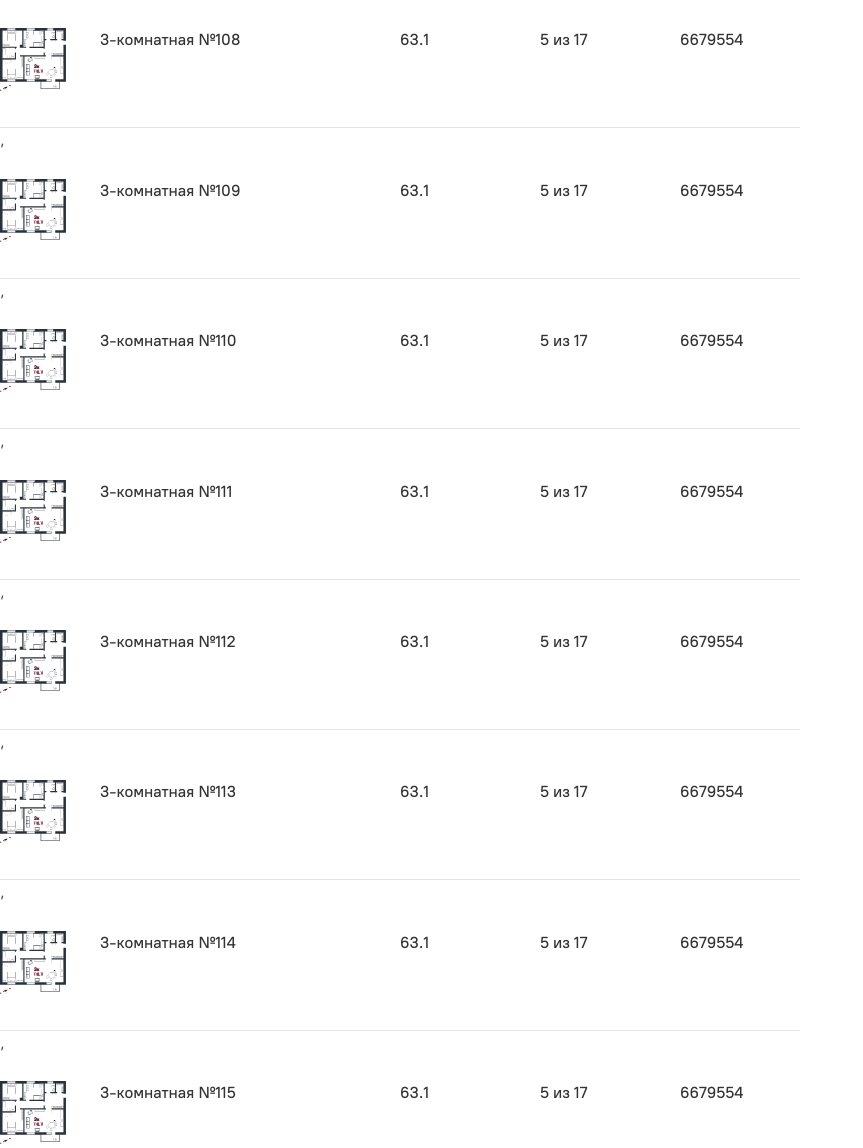
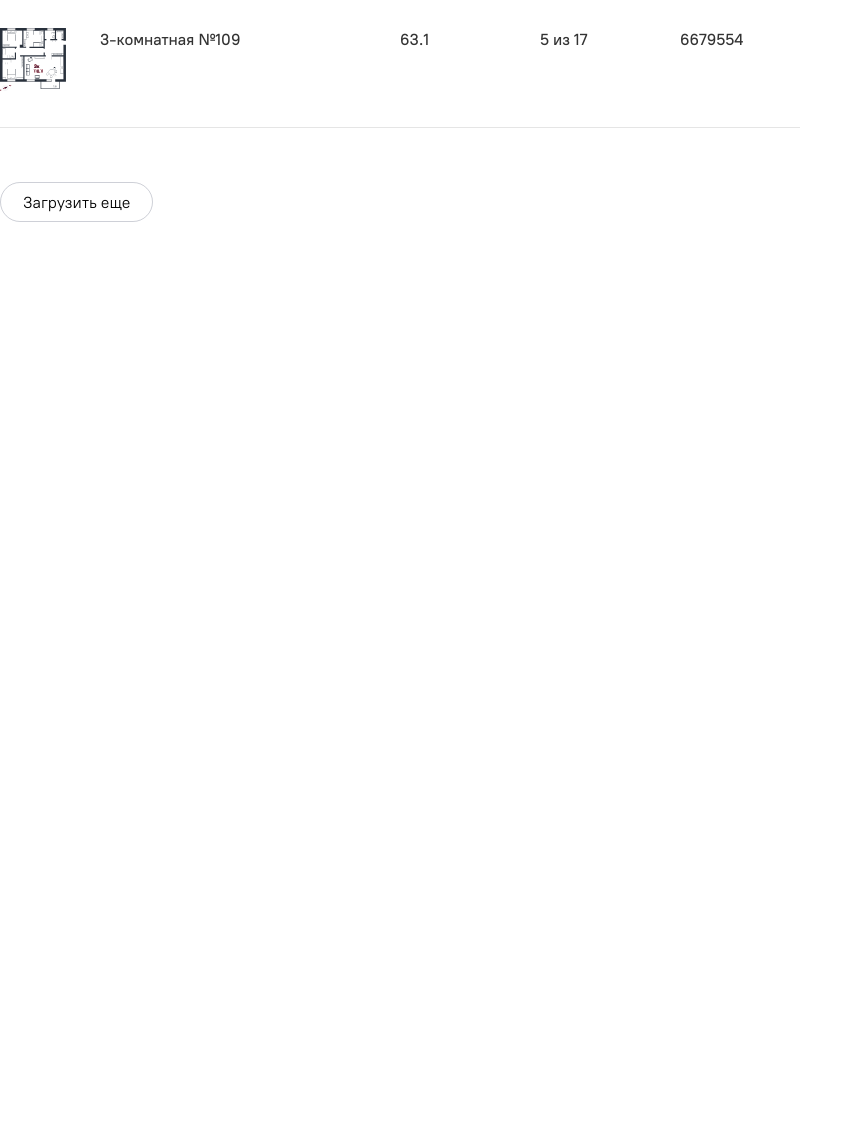
Before and after one commit to phildesign/kelnik-test-task, a website: page app/index.html in a window 1280 px wide. Shown: the part 861-2009 px from the top of the page, without its empty margins (0-863 px from the left). After the commit the page ends 1178 px from the top, so only its background shows below. Drawn offline with nearby package versions, Linux system fonts and the light colour scheme; files whose address does not match are found by name.

Commit message:
add btn load more

```diff
--- a/app/blocks/apartments/apartments.sass
+++ b/app/blocks/apartments/apartments.sass
@@ -8,20 +8,29 @@
     grid-template-columns: 80px 280px 120px 120px 120px
     gap: 20px
   &__col
-
   &__top-title
     font-weight: 400
     font-size: 14px
     line-height: 20px
   &__box
-
+    margin-bottom: 55px
   &__item
     box-shadow: 0px 1px 0px rgba(0, 0, 0, 0.1)
     padding: 25px 0 35px 0
   &__item-img
-
   &__item-text
     font-family: 'PT-Root-UI_Medium', sans-serif
     font-weight: 400
     font-size: 16px
     line-height: 24px
+  &__btn-load-more
+    max-width: 156px
+    height: 40px
+    font-weight: 400
+    font-size: 16px
+    line-height: 24px
+    background: none
+    border: 1px solid rgba(11, 23, 57, 0.2)
+    border-radius: 25px
+    cursor: pointer
+    padding: 8px 22px
--- a/app/index.html
+++ b/app/index.html
@@ -64,6 +64,7 @@
     </div>
   </div>
   <div class="apartments__box"></div>
+  <button class="apartments__btn-load-more">Загрузить еще</button>
 </div>
             <div class="filter">
   <div class="filter__rooms">
--- a/app/js/main.js
+++ b/app/js/main.js
@@ -9,7 +9,7 @@ document.addEventListener('DOMContentLoaded', function () {
 
 	const renderApartment = (apartments) => {
 		const apartmentsBox = document.querySelector('.apartments__box');
-		apartmentsBox.innerHTML = apartments.map((apartment) => {
+		apartmentsBox.innerHTML = apartments.slice(1, 6).map((apartment) => {
 			return `
 		  <div class="apartments__item">
 		    <div class="apartments__row">
--- a/app/js/scripts.min.js
+++ b/app/js/scripts.min.js
@@ -9,7 +9,7 @@ document.addEventListener('DOMContentLoaded', function () {
 
 	const renderApartment = (apartments) => {
 		const apartmentsBox = document.querySelector('.apartments__box');
-		apartmentsBox.innerHTML = apartments.map((apartment) => {
+		apartmentsBox.innerHTML = apartments.slice(1, 6).map((apartment) => {
 			return `
 		  <div class="apartments__item">
 		    <div class="apartments__row">
```
Also changed, not shown: app/blocks/apartments/apartments.html (+1 -0 lines), app/css/main.min.css.
